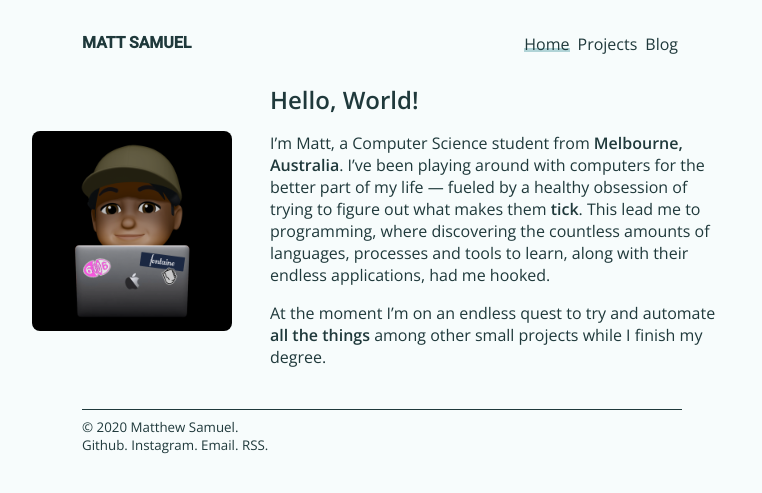
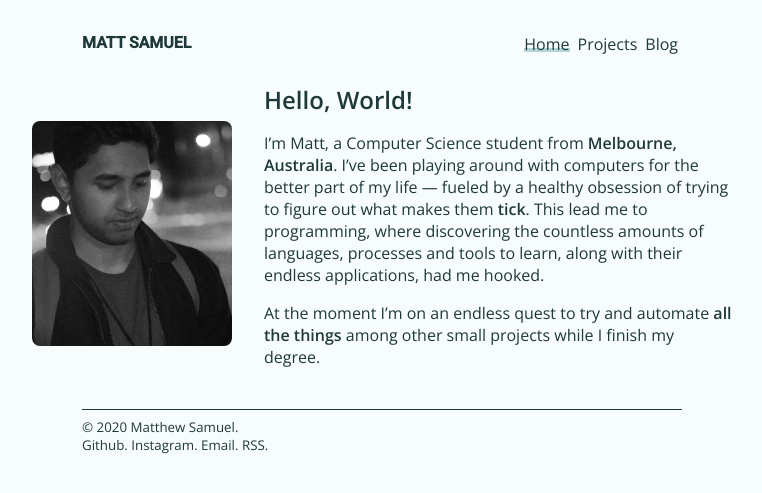
Before and after one commit to mjsamuel/mjsamuel.github.io, a Jekyll site: the page built from index.markdown, in a window 1280 px wide. Shown: the top 493 px of the page, without its empty margins (258-1020 px from the left). Built offline with Jekyll 4.4.1, drawn with Linux system fonts in a browser that asks for light colours.

Commit message:
Updated icon

```diff
--- a/_layouts/home.html
+++ b/_layouts/home.html
@@ -3,9 +3,7 @@ layout: default
 ---
 
 <div class="home">
-  <div class="icon">
-    <img src="assets/images/icon.png">
-  </div>
+  <img src="assets/images/icon.jpg">
   <div>
     {{ content }}
   </div>
--- a/assets/css/main.css
+++ b/assets/css/main.css
@@ -73,18 +73,14 @@ main {
   align-items: center;
 }
 
-.home h1 {
-  font-size: 28px;
-}
+.home img {
+  margin: 0 32px 0 0;
+  width: 200px;
+  height: 225px;
+  border-radius: 8px;
 
-.icon {
-  text-align: center
-}
-
-.home img {
-  margin: 0 38px 0 0;
-  width: 200px;
-  border-radius: 8px;
+  object-fit: cover;
+  object-position: -125px 0px;
 }
 
 /* Posts list*/
@@ -174,9 +170,14 @@ footer small {
   }
 
   .icon {
-    background: black;
-    border-radius: 8px;
-    margin-bottom: 16px;
     width: 100%;
   }
+
+  .home img {
+    margin: 0 0 12px 0;
+    width: 100%;
+    height: auto;
+    max-height: 225px;
+    object-position: 50% 0;
+  }
 }
```
Also changed, not shown: assets/images/icon.jpg (added), assets/images/icon.png (deleted).
